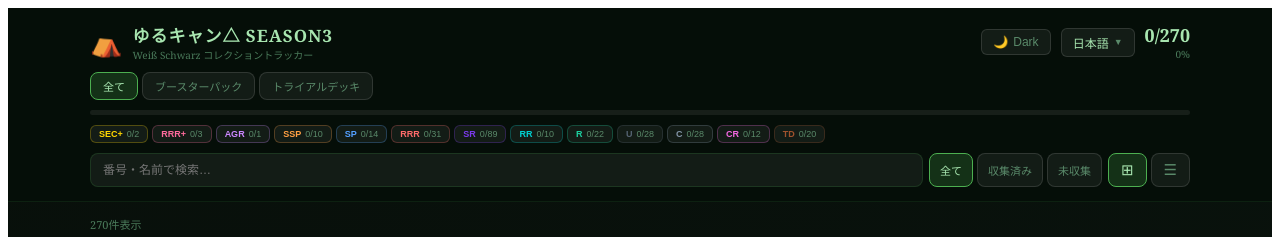
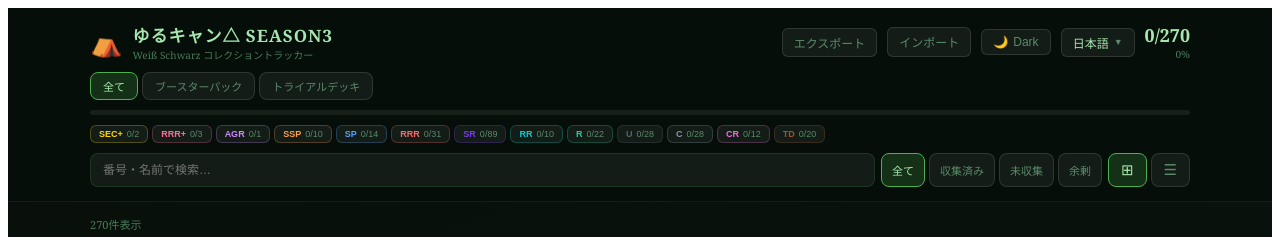
Before and after one commit to SeungwonMJ/Laid_Back_Camp-Card_List_Tracker, a React (Create React App) app: page / in a window 1280 px wide. Shown: the top 237 px of the page. Built offline with nearby package versions, Linux system fonts and the light colour scheme.

Commit message:
feat: add surplus filter and data export/import
- Surplus filter shows cards with 5+ copies
- Export collection data as dated JSON backup file
- Import JSON backup to restore collection data
- Localized export/import/surplus labels in all three languages

```diff
--- a/src/App.jsx
+++ b/src/App.jsx
@@ -5,7 +5,8 @@
   ja: {
     title: "ゆるキャン△ SEASON3",
     subtitle: "Weiß Schwarz コレクショントラッカー",
-    all: "全て", collected: "収集済み", missing: "未収集",
+    all: "全て", collected: "収集済み", missing: "未収集", surplus: "余剰",
+    exportBtn: "エクスポート", importBtn: "インポート",
     deckAll: "全て", deckBooster: "ブースターパック", deckTrial: "トライアルデッキ",
     search: "番号・名前で検索…", showing: "件表示",
     qty: "枚", type: "種類", level: "レベル", power: "パワー",
@@ -18,7 +19,8 @@
   en: {
     title: "Laid-Back Camp SEASON3",
     subtitle: "Weiß Schwarz Collection Tracker",
-    all: "All", collected: "Collected", missing: "Missing",
+    all: "All", collected: "Collected", missing: "Missing", surplus: "Surplus",
+    exportBtn: "Export", importBtn: "Import",
     deckAll: "All", deckBooster: "Booster Pack", deckTrial: "Trial Deck",
     search: "Search by number or name…", showing: "shown",
     qty: "copies", type: "Type", level: "Level", power: "Power",
@@ -31,7 +33,8 @@
   ko: {
     title: "유루캠△ SEASON3",
     subtitle: "바이스 슈발츠 컬렉션 트래커",
-    all: "전체", collected: "수집", missing: "미수집",
+    all: "전체", collected: "수집", missing: "미수집", surplus: "여분",
+    exportBtn: "내보내기", importBtn: "가져오기",
     deckAll: "전체", deckBooster: "부스터팩", deckTrial: "트라이얼덱",
     search: "번호 또는 이름으로 검색…", showing: "장 표시",
     qty: "장", type: "종류", level: "레벨", power: "파워",
@@ -371,6 +374,36 @@
     localStorage.setItem(STORAGE_KEY, JSON.stringify(state));
   }, [state]);
 
+  const importRef = useRef(null);
+
+  function handleExport() {
+    const blob = new Blob([JSON.stringify(state, null, 2)], { type: "application/json" });
+    const url = URL.createObjectURL(blob);
+    const a = document.createElement("a");
+    a.href = url;
+    a.download = `yurucamp-tracker-backup-${new Date().toISOString().slice(0,10)}.json`;
+    a.click();
+    URL.revokeObjectURL(url);
+  }
+
+  function handleImport(e) {
+    const file = e.target.files[0];
+    if (!file) return;
+    const reader = new FileReader();
+    reader.onload = (ev) => {
+      try {
+        const parsed = JSON.parse(ev.target.result);
+        if (parsed.qty) {
+          setState(parsed);
+        }
+      } catch {
+        alert("올바른 백업 파일이 아닙니다.");
+      }
+    };
+    reader.readAsText(file);
+    e.target.value = "";
+  }
+
   const updateQty = useCallback((id, val) => {
     setState((s) => ({ ...s, qty: { ...s.qty, [id]: val } }));
   }, []);
@@ -397,6 +430,7 @@
       const qty = state.qty[c.id] ?? 0;
       if (showOnly === "collected" && qty === 0) return false;
       if (showOnly === "missing" && qty > 0) return false;
+      if (showOnly === "surplus" && qty < 5) return false;
       if (search) {
         const s = search.toLowerCase();
         if (
@@ -440,6 +474,15 @@
               <div style={{ fontSize:17, fontWeight:"bold", color:th.textMid, letterSpacing:1 }}>{t.title}</div>
               <div style={{ fontSize:10, color:th.textSub }}>{t.subtitle}</div>
             </div>
+
+            {/* 내보내기/가져오기 */}
+            <button onClick={handleExport} style={{ ...btnBase, padding:"5px 11px", fontSize:12 }}>
+              {t.exportBtn}
+            </button>
+            <label style={{ ...btnBase, padding:"5px 11px", fontSize:12, cursor:"pointer" }}>
+              {t.importBtn}
+              <input ref={importRef} type="file" accept=".json" style={{ display:"none" }} onChange={handleImport} />
+            </label>
 
             {/* 다크/라이트 토글 버튼 */}
             <button
@@ -551,7 +594,7 @@
                        padding:"7px 12px", color:th.text, fontSize:12, outline:"none" }}
             />
             <div style={{ display:"flex", gap:4 }}>
-              {[["all", t.all], ["collected", t.collected], ["missing", t.missing]].map(([v, label]) => (
+              {[["all", t.all], ["collected", t.collected], ["missing", t.missing], ["surplus", t.surplus]].map(([v, label]) => (
                 <button key={v} onClick={() => setShowOnly(v)}
                   style={{ padding:"7px 10px", borderRadius:8, fontSize:11, cursor:"pointer",
                            background: showOnly === v ? "rgba(76,175,80,0.22)" : th.surface,
```
